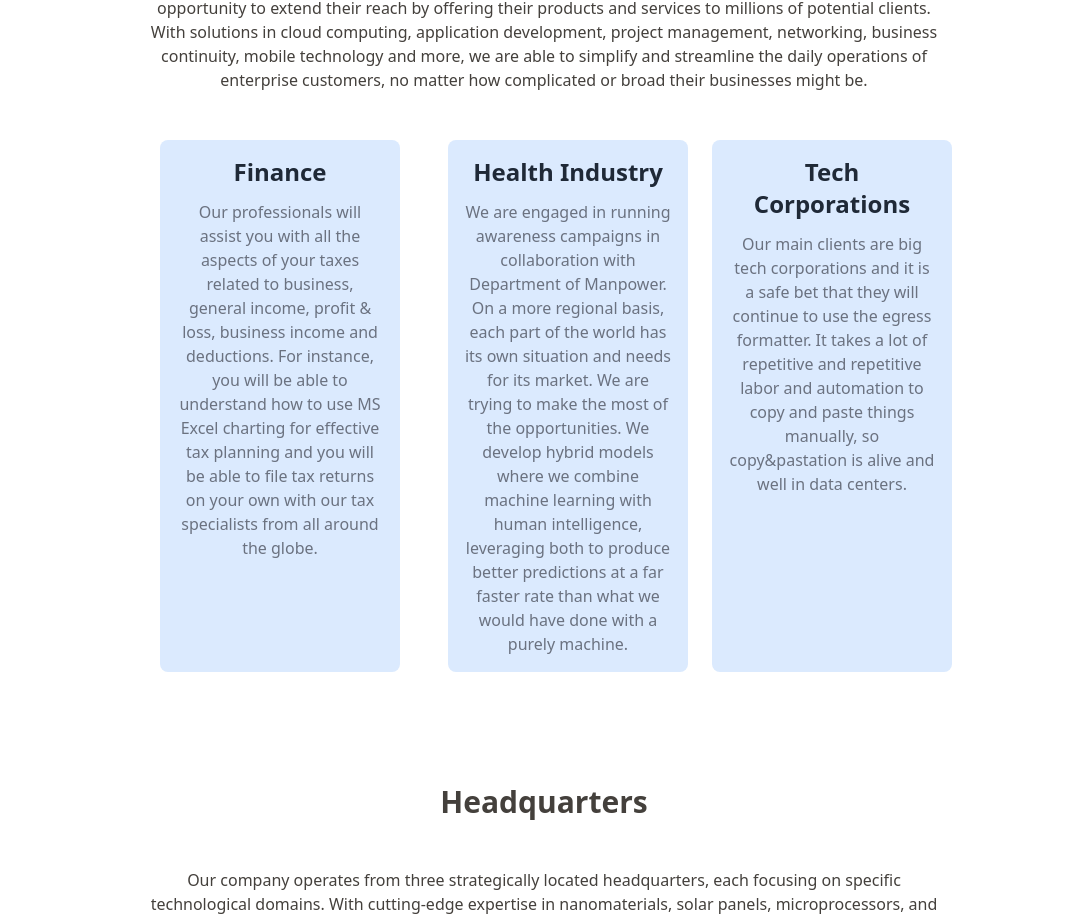
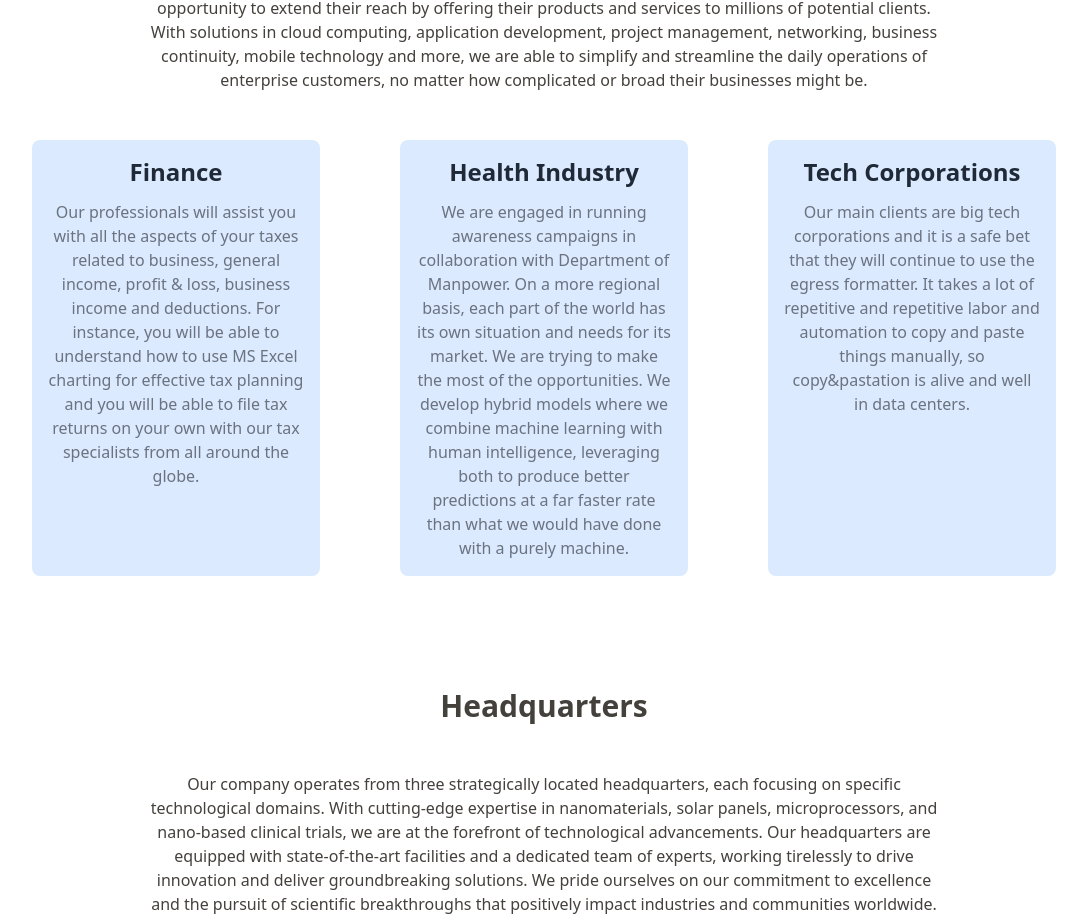
Before and after one commit to VFchristoff/BusinessPage, a React (Create React App) app in the folder website-aurora/: page / in a window 1280 px wide. Shown: the part 1056-1976 px from the top of the page, without its empty margins (96-1183 px from the left). Built offline with nearby package versions, Linux system fonts and the light colour scheme.

Commit message:
Fix to make the box in DynamicColumnsBox.js  responsive in multiple screen. DynamicColumnsBox_Image.js with description

```diff
--- a/website-aurora/src/App.js
+++ b/website-aurora/src/App.js
@@ -18,8 +18,23 @@ const imageUrlsContent = [
     require('./images/front-page/locations/location1.jpeg'),
     require('./images/front-page/locations/location2.jpeg'),
     require('./images/front-page/locations/location3.jpeg'),
+    require('./images/front-page/locations/location3.jpeg'),
 ];
 
+const titleContentTech = ['Nanomaterials', 'Solar Panels', 'Microprocessors', 'Nano-based Clinical Trials'];
+const imageUrlsTechContent = [
+    require('./images/front-page/tech/1.webp'),
+    require('./images/front-page/tech/2.webp'),
+    require('./images/front-page/tech/3.webp'),
+    require('./images/front-page/tech/4.webp'),
+];
+
+const descriptionTechContent = [
+    'We use nanomaterials in healthcare research and development to make tools that get inside tissues and organs to better understand and treat disease. Here, nanoparticles can enter tissues without direct injection, making them the ideal tool to investigate the inner workings of diseased organs.',
+    'Solar Panels have become increasingly popular over the past few years due to their environmental and economical benefits. We offer offer a low-cost method for solar power development. Solar Energy systems offer the possibility for various applications such as: electricity, transportation and heating and cooling.',
+    'Microprocessors from Intel and Altera have been used to fabricate a MEMS device. The endoscopic probe, for example, contains MEMS microelectronics (diodes, capacitors, resistors and radio transmitters) and would take advantage of MEMS logic in the device’s field-programmable gate array (FPGA) to perform its function. Wafer-level components have also been used as microelectromechanical systems (MEMS) sensors, even in displays.',
+    'Aurora, the market leader in Clinical Trials technology and services, announced today a strategic collaboration with Brainstorm, Inc., a global leader in adaptive computer-based testing and data analytics software. Aurora\'s unique capacity to manage standardized set of IT operations for both researchers and clinical trial sponsors is being leveraged to support Brainstorm\'s automated workflow-optimized clinical trials technology, which serves the global clinical trials industry.'
+];
 const App = () => {
   return (
       <div>
@@ -35,17 +50,18 @@ const App = () => {
             title="Headquarters"
             description="Our company operates from three strategically located headquarters, each focusing on specific technological domains. With cutting-edge expertise in nanomaterials, solar panels, microprocessors, and nano-based clinical trials, we are at the forefront of technological advancements. Our headquarters are equipped with state-of-the-art facilities and a dedicated team of experts, working tirelessly to drive innovation and deliver groundbreaking solutions. We pride ourselves on our commitment to excellence and the pursuit of scientific breakthroughs that positively impact industries and communities worldwide. Join us on this exciting journey as we shape the future of technology through our headquarters' pioneering efforts."
         />
-      <DynamicColumnsBox_Image title={titleContentHeadquarters} imageUrls={imageUrlsContent} />
+      <DynamicColumnsBox_Image title={titleContentHeadquarters} imageUrls={imageUrlsContent} description={''} />
       <About
         id="tech"
         title="Our Technologies"
         description="At our company, we have established headquarters in three strategic locations, and our focus lies in pioneering cutting-edge technologies that have redefined industries. Our expertise spans across nanomaterials, solar panels, microprocessors, and nano-based clinical trials. With nanotechnology as our driving force, we engineer materials at the nanoscale, unlocking extraordinary properties that revolutionize electronics, healthcare, energy, and more. In the realm of renewable energy, we lead the way in designing and manufacturing state-of-the-art solar panels that efficiently convert sunlight into clean electricity. Our mastery of microprocessors enables us to develop high-performance computing components that power a diverse range of devices. Additionally, we leverage nanotechnology to enhance clinical trials, employing nanoscale drug delivery systems, diagnostic tools, and therapeutic approaches to optimize treatment efficacy and transform healthcare outcomes. Through our unwavering commitment to technological advancement, we are shaping a brighter future, fueled by nanomaterials, solar panels, microprocessors, and innovative nano-based clinical trials."
         />
-        <About
-            id="clients"
-            title="What our clients says"
-            description="We work with many companies and not every company uses the standards of quality workmanship and amenities. We only choose those that really strive to meet our requirements. They are our highest quality."
-        />
+          <DynamicColumnsBox_Image title={titleContentTech} imageUrls={imageUrlsTechContent} description={descriptionTechContent} imageWidth={120} />
+      <About
+        id="clients"
+        title="What our clients says"
+        description="We work with many companies and not every company uses the standards of quality workmanship and amenities. We only choose those that really strive to meet our requirements. They are our highest quality."
+      />
       </div>
   );
 };
--- a/website-aurora/src/components/DynamicColumnsBox.js
+++ b/website-aurora/src/components/DynamicColumnsBox.js
@@ -1,10 +1,13 @@
-import React from 'react';
-
 const DynamicColumnsBox = ({ title, description }) => {
     return (
-        <div className="flex flex-wrap justify-center px-6 sm:px-16 md:px-10 lg:px-20 xl:px-40 2xl:px-60">
+        <div className="flex flex-wrap justify-between px-4 sm:px-6 md:px-8 lg:px-12 xl:px-16 2xl:px-20">
             {title.map((_, index) => (
-                <div key={index} className={`w-full sm:w-1/2 md:w-1/3 lg:w-1/4 p-4 bg-blue-100 rounded-lg transition duration-500 ease-in-out transform hover:scale-105 mb-4 ${index !== title.length - 1 ? 'md:mx-6' : ''}`}>
+                <div
+                    key={index}
+                    className={`w-full sm:w-1/2 md:w-1/3 lg:w-1/4 p-4 bg-blue-100 rounded-lg transition duration-500 ease-in-out transform hover:scale-105 mb-4 ${
+                        index === 0 ? 'sm:ml-4 md:ml-8 lg:ml-12 xl:ml-16 2xl:ml-20' : index === title.length - 1 ? 'sm:mr-4 md:mr-8 lg:mr-12 xl:mr-16 2xl:mr-20' : 'sm:mx-2 md:mx-4 lg:mx-6 xl:mx-8 2xl:mx-10'
+                    }`}
+                >
                     <p className="text-center font-semibold text-2xl pb-3 text-gray-800">{title[index]}</p>
                     <p className="text-center text-gray-500">{description[index]}</p>
                 </div>
--- a/website-aurora/src/components/DynamicColumnsBox_Image.js
+++ b/website-aurora/src/components/DynamicColumnsBox_Image.js
@@ -1,12 +1,13 @@
 import React from 'react';
 
-const DynamicColumnsBox_Image = ({ title, imageUrls }) => {
+const DynamicColumnsBox_Image = ({ title, imageUrls, description }) => {
     return (
         <div className="flex flex-wrap justify-center px-6 sm:px-16 md:px-10 lg:px-20 xl:px-40 2xl:px-60">
             {title.map((_, index) => (
                 <div key={index} className={`w-full sm:w-1/2 md:w-1/3 lg:w-1/4 p-4 mb-4 ${index !== title.length - 1 ? 'md:mx-6' : ''}`}>
                     <p className="text-center font-semibold text-2xl pb-3 text-gray-800">{title[index]}</p>
                     <img src={imageUrls[index]} alt={`Image ${index + 1}`} className="object-cover h-48 w-full rounded-md mb-4 transition duration-500 ease-in-out transform hover:scale-105" />
+                    <p className="text-center text-gray-500">{description[index]}</p>
                 </div>
             ))}
         </div>
```
